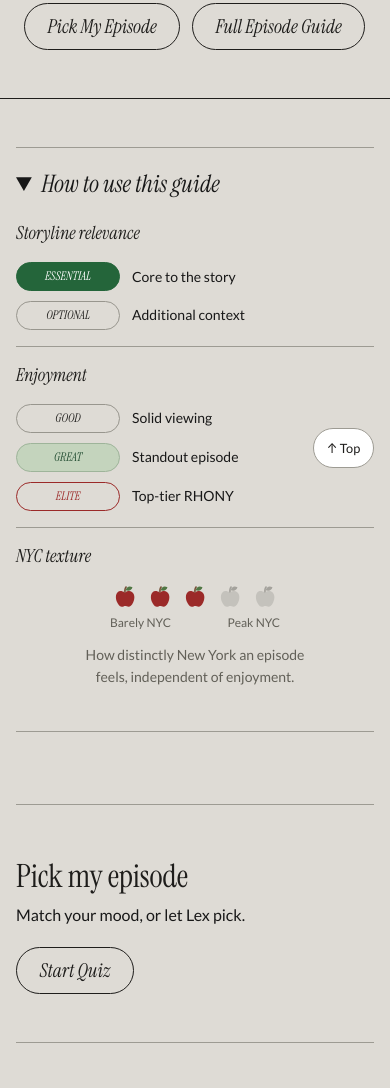
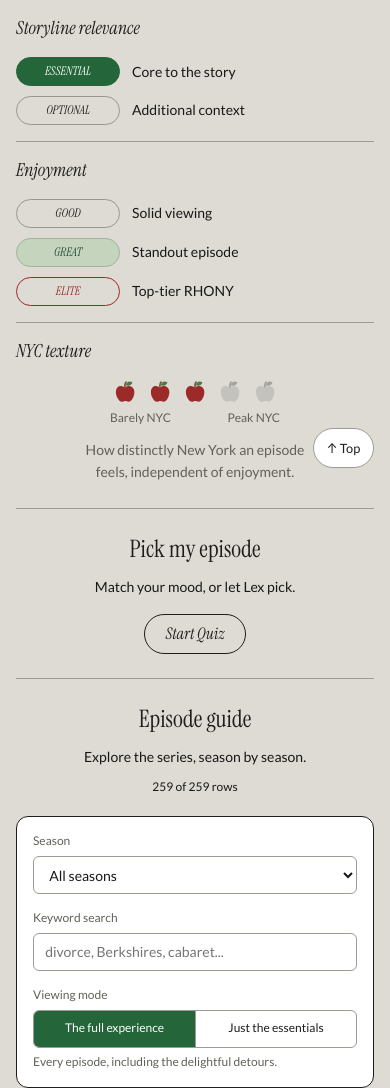
Before and after one commit to ale-x-sis/RHONYguide, a plain HTML site: page index.html in a window 390 px wide. Shown: the part 360-1448 px from the top of the page. Drawn offline with Linux system fonts and the light colour scheme.

Commit message:
Apply centered homepage typography, compact spacing and responsive viewing switch

```diff
--- a/styles.css
+++ b/styles.css
@@ -1992,3 +1992,56 @@ html { scroll-padding-top: 7rem; }
   .compact-episode-table .ep-badges { gap: 1.5rem; }
   .compact-episode-table .texture-endpoints { font-size: var(--guide-small); white-space: normal; }
 }
+
+
+/* Approved homepage flow: compact sections, centered titles, full-width filters. */
+.site-header { padding-top: 3.75rem; }
+.hero { width: min(1180px, calc(100% - 2rem)); padding: 2rem 0; text-align: center; }
+.hero h1 { max-width: none; margin: 0 0 .75rem; font: 400 2.5rem/1.15 var(--serif); letter-spacing: -0.025em; }
+.hero p { max-width: 38rem; margin: 0 auto 1.125rem; font: italic 1.125rem/1.5 var(--serif); }
+.hero-actions { justify-content: center; gap: .625rem; margin-top: 0; }
+.hero-actions .button, .picker-section > .picker-start { font-size: 1rem; min-height: 0; padding: .5625rem 1.25rem; }
+main > .section { padding: 1.75rem 0; }
+main > .section > h2, .guide-section .section-heading h2 { max-width: none; margin: 0 0 .75rem; text-align: center; font: 400 1.5rem/1.3 var(--serif); letter-spacing: 0; }
+.how-section .guide-key { border: 0; margin: 0; padding: 0; }
+.how-section .guide-key > summary { position: relative; text-align: center; list-style: none; font: 400 1.5rem/1.3 var(--serif); padding-inline: 1.5rem; }
+.how-section .guide-key > summary::-webkit-details-marker { display: none; }
+.how-section .guide-key > summary::after { content: "+"; position: absolute; right: 0; top: 0; font: 1.125rem/1.5 var(--sans); color: var(--oxblood); }
+.how-section .guide-key[open] > summary::after { content: "−"; }
+.how-section .guide-key-grid { margin: 1.5rem 0 0; }
+.picker-section { text-align: center; }
+.picker-section .picker-intro { margin: 0; font: .875rem/1.6 var(--sans); }
+.picker-section > .picker-start { margin: 1rem auto 0; }
+.picker-section .picker-form { margin: 1rem auto 0; text-align: left; }
+.picker-section .prescription { text-align: left; }
+.picker-section .prescription:empty { display: none; }
+.guide-section .section-heading { display: block; text-align: center; }
+.guide-section .section-heading p:not(.count-pill), .section-intro { margin: 0; text-align: center; font: .875rem/1.6 var(--sans); }
+.guide-section .count-pill { display: inline-block; margin: .625rem auto 0; padding: 0; border: 0; font-size: .75rem; }
+.guide-section .filters { grid-template-columns: minmax(0,1fr) minmax(0,1.65fr) minmax(0,1.8fr); align-items: start; gap: 1rem; padding: 1rem; margin: 1.25rem 0 1rem; }
+.guide-section .filters > label { min-width: 0; font: .75rem/1.4 var(--sans); color: #626058; text-transform: none; letter-spacing: 0; gap: .375rem; }
+.guide-section .filters select, .guide-section .filters input[type="search"] { min-height: 2.375rem; height: 2.375rem; font: .875rem/1.4 var(--sans); }
+.viewing-mode { min-width: 0; border: 0; margin: 0; padding: 0; }
+.viewing-mode legend { font: .75rem/1.4 var(--sans); color: #626058; margin: 0 0 .375rem; padding: 0; }
+.viewing-segments { display: grid; grid-template-columns: repeat(2,minmax(0,1fr)); border: 1px solid var(--border); border-radius: 6px; overflow: hidden; min-height: 2.375rem; }
+.filters .viewing-segments label { display: block; position: relative; margin: 0; padding: 0; cursor: pointer; text-transform: none; letter-spacing: 0; font: .75rem/1.4 var(--sans); }
+.viewing-segments label + label { border-left: 1px solid var(--border); }
+.viewing-segments input { position: absolute; opacity: 0; width: 1px; height: 1px; }
+.viewing-segments label span { display: flex; justify-content: center; align-items: center; text-align: center; height: 100%; padding: .5rem .375rem; }
+.viewing-segments input:checked + span { color: white; background: #24653a; }
+.viewing-segments input:focus-visible + span { outline: 2px solid var(--oxblood); outline-offset: -3px; }
+.viewing-segments input:checked:focus-visible + span { outline-color: white; }
+.viewing-hint { margin: .375rem 0 0; font: .75rem/1.4 var(--sans); color: #626058; }
+#cast .section-intro, #trips .section-intro { margin-bottom: 1rem; }
+@media (max-width: 900px) {
+  .guide-section .filters { grid-template-columns: minmax(0,1fr) minmax(0,1.5fr); }
+  .viewing-mode { grid-column: 1/-1; }
+}
+@media (max-width: 640px) {
+  .site-header { padding-top: 5.5rem; }
+  .hero { padding: 1.5rem 0; }
+  .hero h1 { font-size: 2rem; }
+  main > .section { padding: 1.5rem 0; }
+  .guide-section .filters { grid-template-columns: minmax(0,1fr); }
+  .viewing-mode { grid-column: auto; }
+}
```
